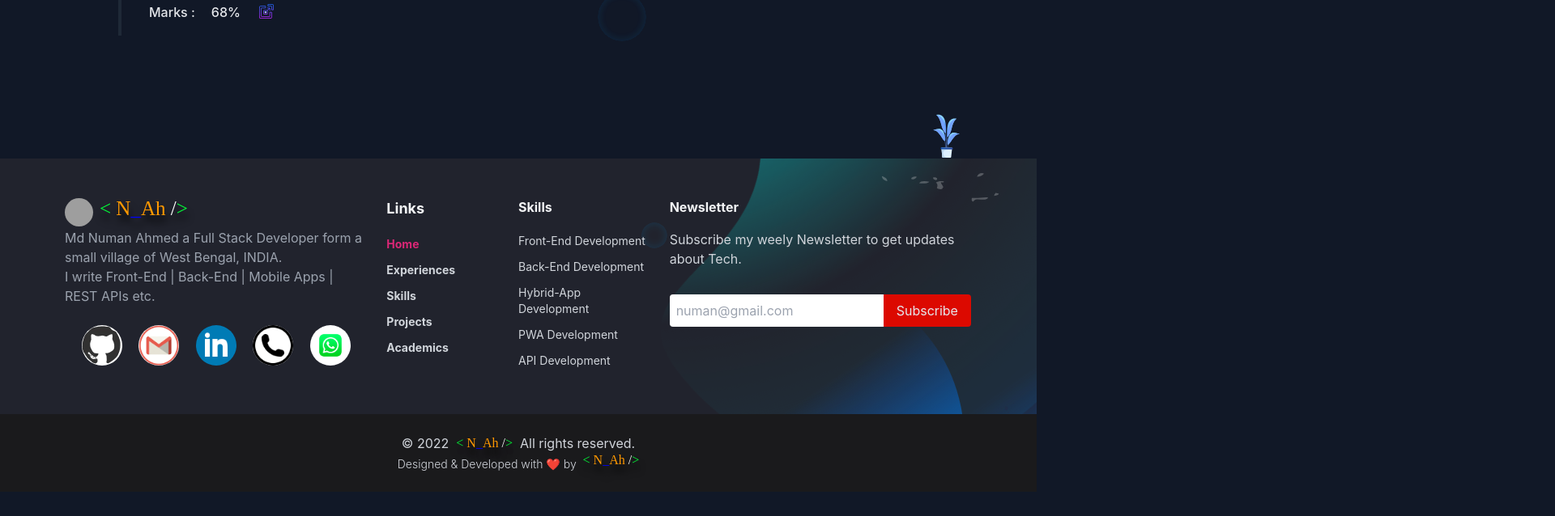
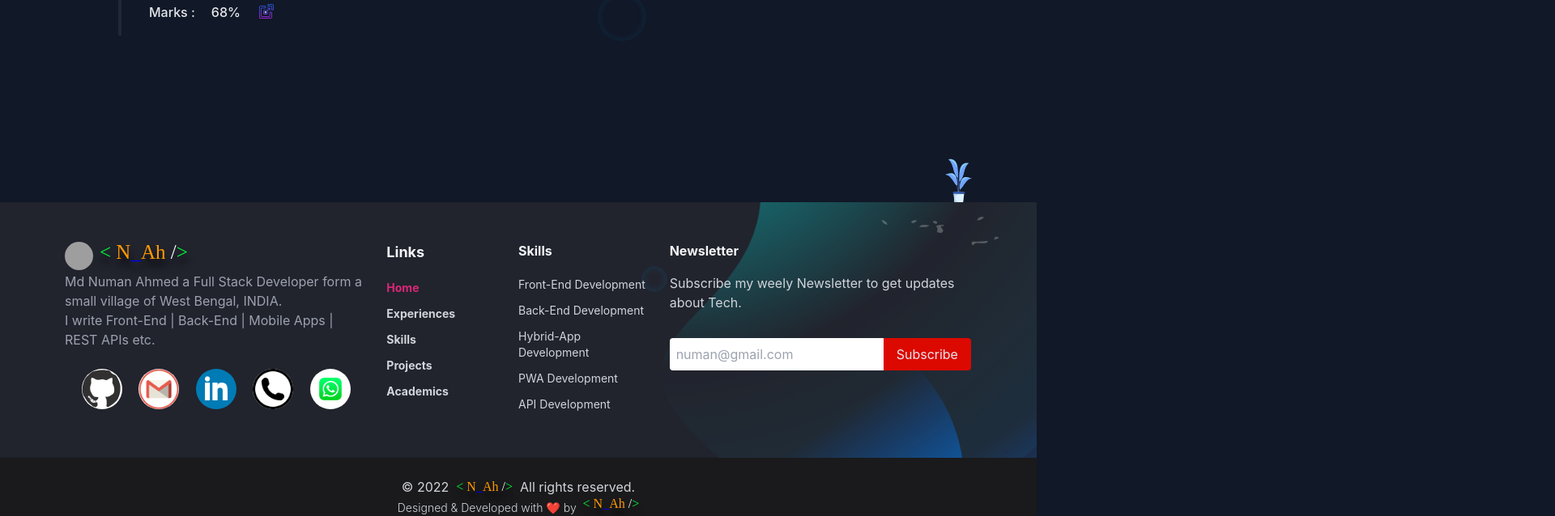
Before and after one commit to num-js/portfolio, a React (Create React App) app: page / in a window 1280 px wide. Shown: the part 5667-6305 px from the top of the page at 81% size, 1920 px wide, since content can reach past the window. Before the commit the page ends 6275 px from the top, so only its background shows below. Built offline with nearby package versions, Linux system fonts and the light colour scheme; grey boxes are pictures that could not be loaded; a web font is replaced by a local one.

Commit message:
instead of position, using Flex

```diff
--- a/src/components/Footer/Footer.js
+++ b/src/components/Footer/Footer.js
@@ -9,8 +9,8 @@ import Logo from '../SharedComponents/ActiveStatusGreenDot/Logo';
 const Footer = () => {
     return (
         <>
-            <div class="relative" style={{ top: '-55px', left: '90%' }}>
-                <img src="../images/plant-blue.svg" className="absolute" />
+            <div class="flex justify-end mr-20">
+                <img src="../images/plant-blue.svg" />
             </div>
             <div className=""
                 style={{ backgroundColor: "#3d393961", }}
```
